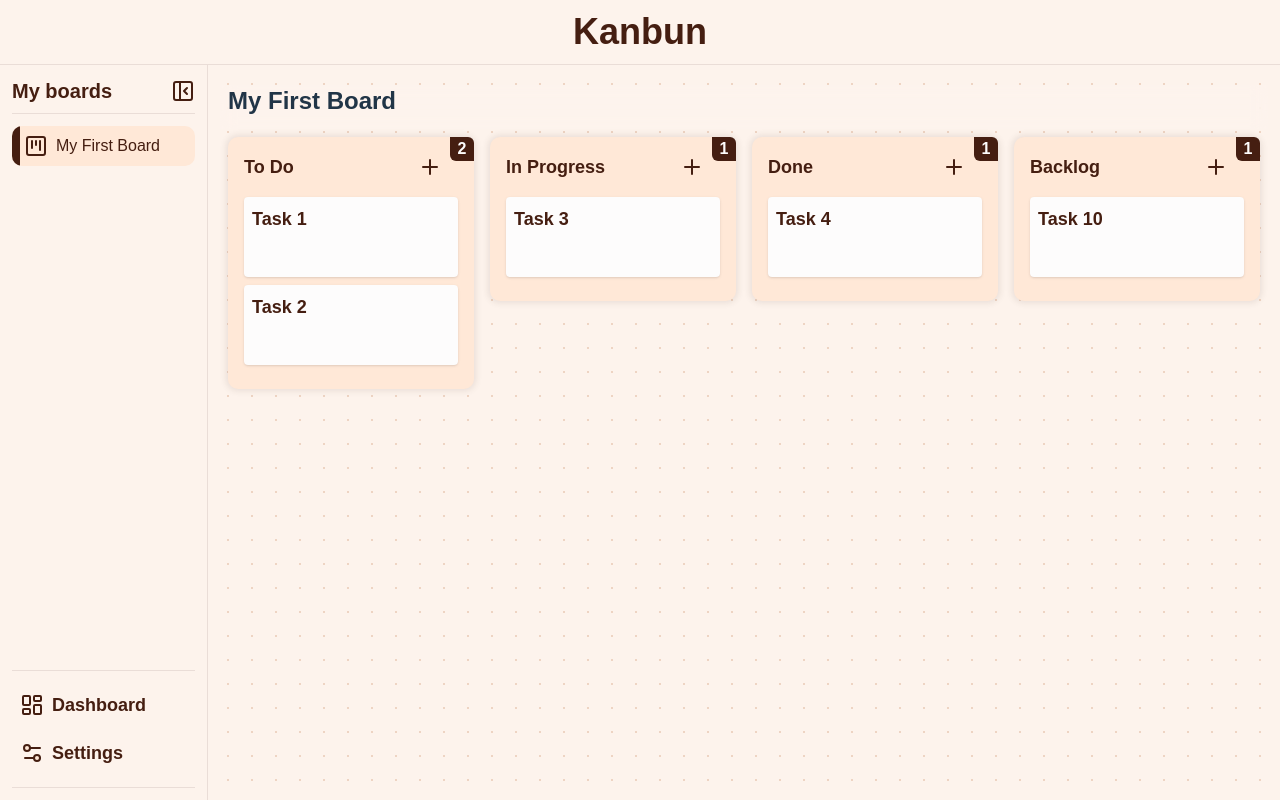
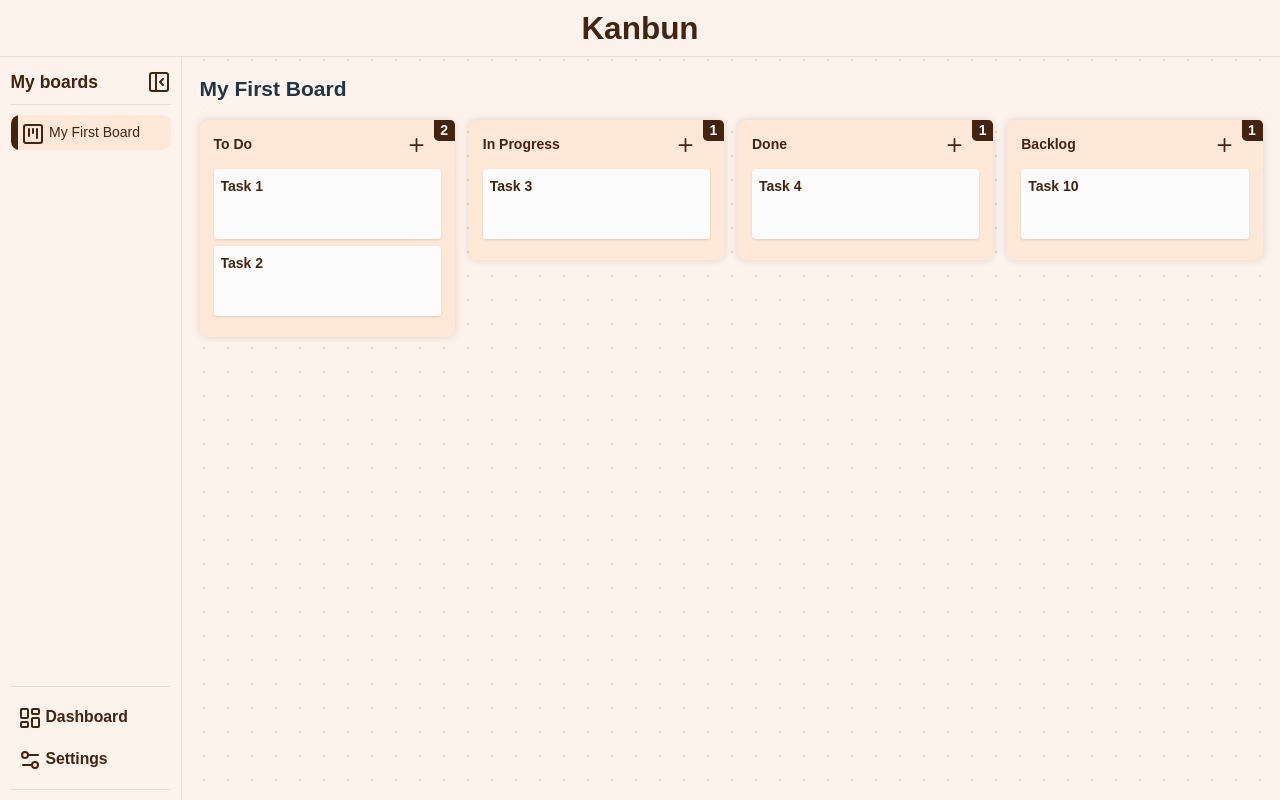
Before and after one commit to billykonstas/kanbun, a React (Vite) app: page /board/my-first-board in a window 1280 px wide. Built offline with nearby package versions, Linux system fonts and the light colour scheme.

Commit message:
adjusted font size and changed brown color

```diff
--- a/src/components/Board/Card.tsx
+++ b/src/components/Board/Card.tsx
@@ -65,7 +65,7 @@ const Card: React.FC<{
       className="min-h-20 h-20 mb-2 p-2 cursor-pointer font-bold text-brown bg-white rounded shadow hover:shadow-lg"
       style={{ opacity: isDragging ? 0.5 : 1 }}
     >
-      <div className="font-bold h-min overflow-hidden overflow-ellipsis text-lg">
+      <div className="font-bold h-min overflow-hidden overflow-ellipsis">
         {card.title}
       </div>
     </div>
--- a/src/components/Board/Column.tsx
+++ b/src/components/Board/Column.tsx
@@ -48,10 +48,10 @@ const Column: React.FC<{ column: ColumnType; boardId: Board["id"] }> = ({
       }}
     >
       <div className="flex justify-between items-center mb-4 mr-4">
-        <h2 className="text-lg text-brown font-semibold">{column.title}</h2>
+        <h2 className="text-brown font-bold">{column.title}</h2>
         <div className="flex">
           <div
-            className="text-brown font-bold text-2xl h-6 w-6 flex items-center justify-center cursor-pointer hover:bg-[#12a594] hover:text-[#fff1e7] rounded-sm"
+            className="text-brown font-bold h-6 w-6 flex items-center justify-center cursor-pointer hover:bg-[#12a594] hover:text-[#fff1e7] rounded-sm"
             onClick={() => addCard(boardId, column.id, dummyCard)}
           >
             <Plus strokeWidth="2" />
--- a/src/index.css
+++ b/src/index.css
@@ -7,18 +7,19 @@
   --color-white: #fdfcfc;
   --color-beige: #fdf3ec;
   --color-pink: #ffe8d7;
-  --color-brown: #451e11;
+  --color-brown: #452311;
   --color-blue: #12a594;
   --color-gray: #EADDD7;
 }
 
 :root {
   font-family: 'Poppins', sans-serif;
+  font-size: 14px;
   line-height: 1.5;
-  font-weight: 400;
+  font-weight: 500;
 
   color-scheme: light dark;
-  color: #451e11;
+  color: #452311;
   background-image: radial-gradient(rgba(238,212,195,1) 1px,rgba(253,243,236,1) 1px);
   background-size: 24px 24px;
 
@@ -62,18 +63,14 @@
 }
 
 a {
-  /*font-weight: 500;*/
-  /*color: #12a594;*/
   text-decoration: inherit;
 }
-/*a:hover {*/
-/*  color: #535bf2;*/
-/*}*/
 
 body {
   height: 100%;
   width: 100%;
 }
+
 
 button {
   border-radius: 8px;
--- a/src/pages/Dashboard.tsx
+++ b/src/pages/Dashboard.tsx
@@ -7,11 +7,7 @@ const Dashboard = () => {
     deselectBoard();
   });
 
-  return (
-    <h2 className="font-bold text-3xl">
-      Welcome to Kanbun, your daily Kanban organiser!
-    </h2>
-  );
+  return <h2 className="font-bold text-2xl">Kanban Projects Dashboard</h2>;
 };
 
 export default Dashboard;
```
